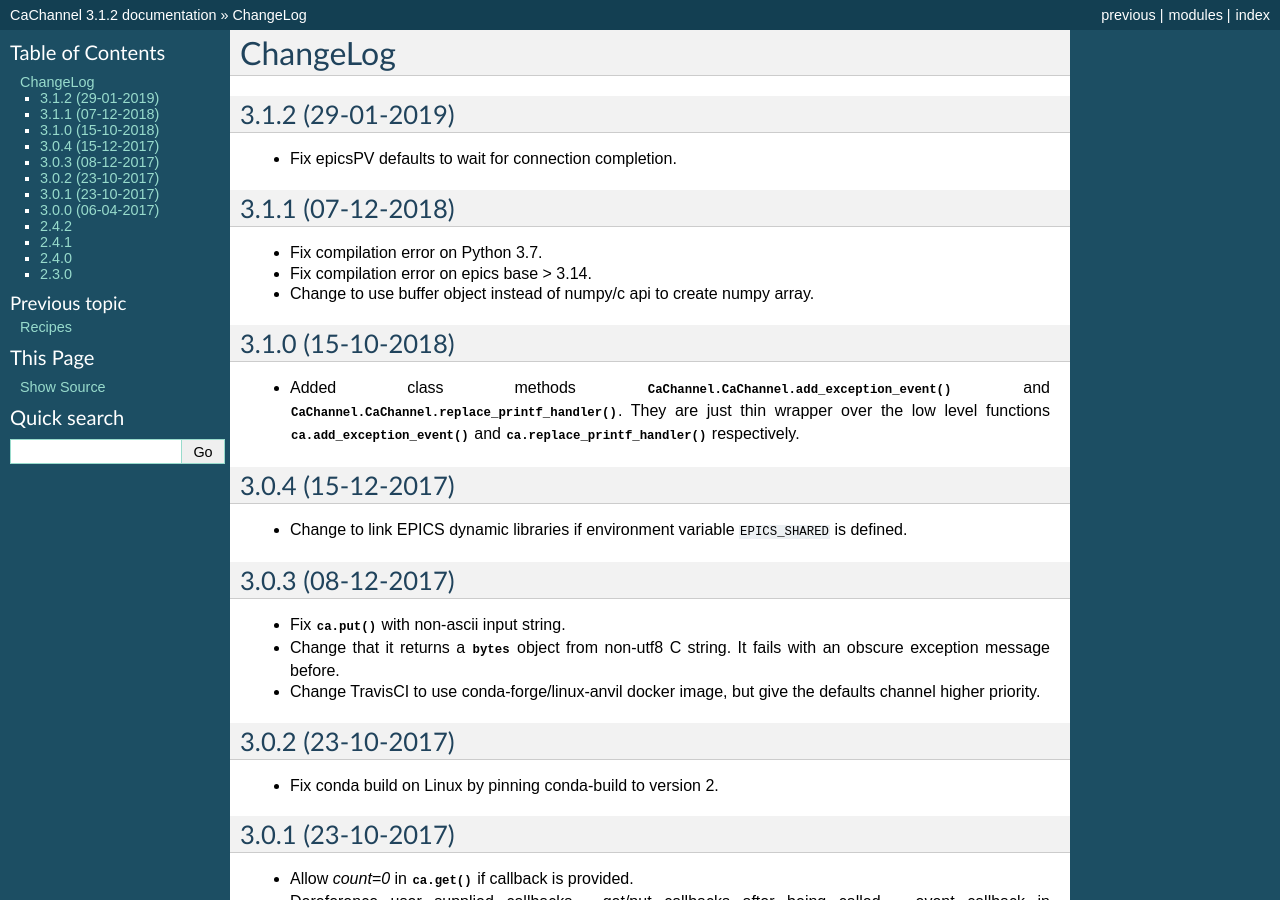
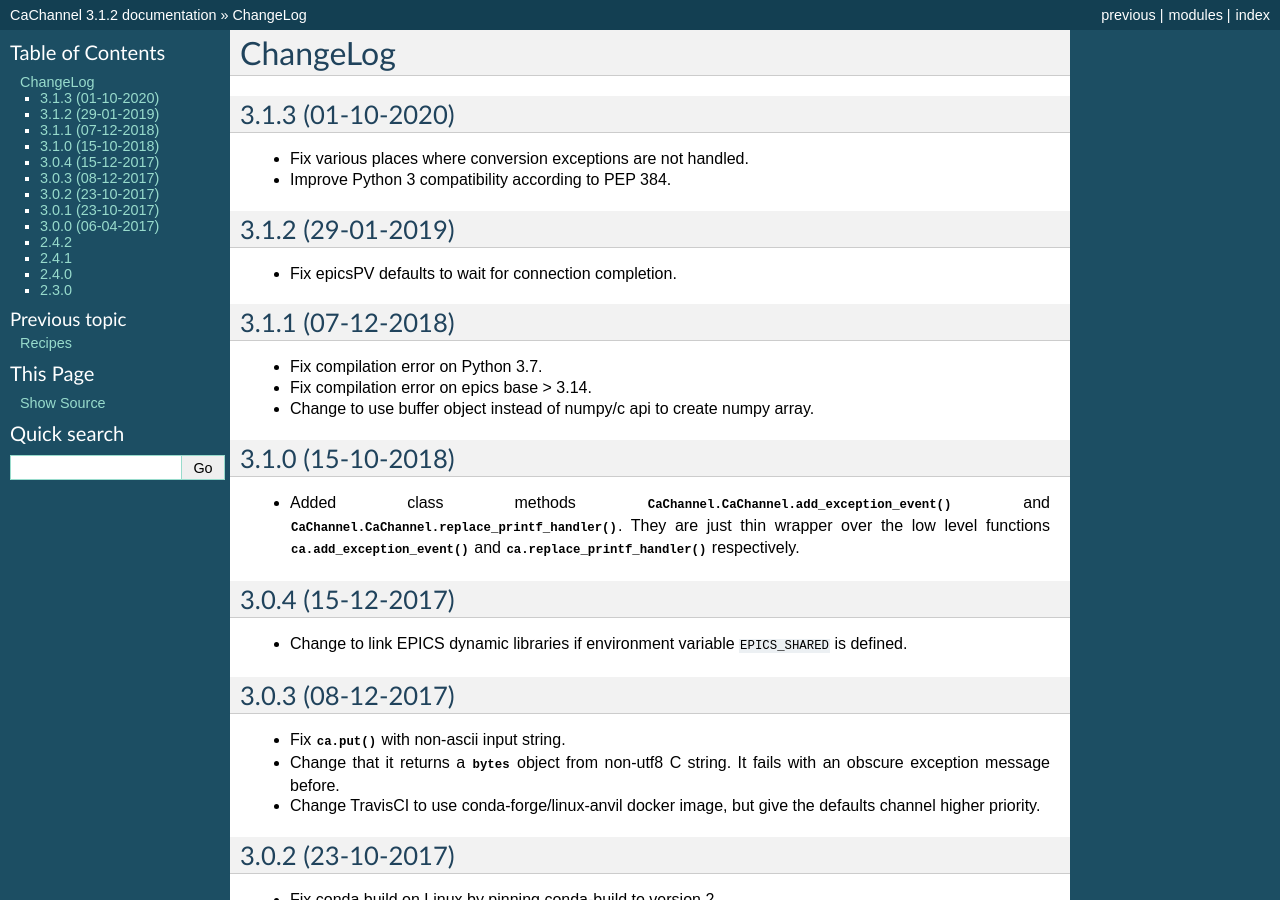
Before and after one commit to CaChannel/CaChannel, a Sphinx documentation site: the page built from docs/source/changes.rst, in a window 1280 px wide and 900 px high. Built offline with Sphinx 7.4.7, drawn with Linux system fonts in a browser that asks for light colours.

Commit message:
fix release date

```diff
--- a/docs/source/changes.rst
+++ b/docs/source/changes.rst
@@ -1,5 +1,11 @@
 ChangeLog
 =========
+
+3.1.3 (01-10-2020)
+------------------
+
+- Fix various places where conversion exceptions are not handled.
+- Improve Python 3 compatibility according to PEP 384.
 
 3.1.2 (29-01-2019)
 ------------------
```
